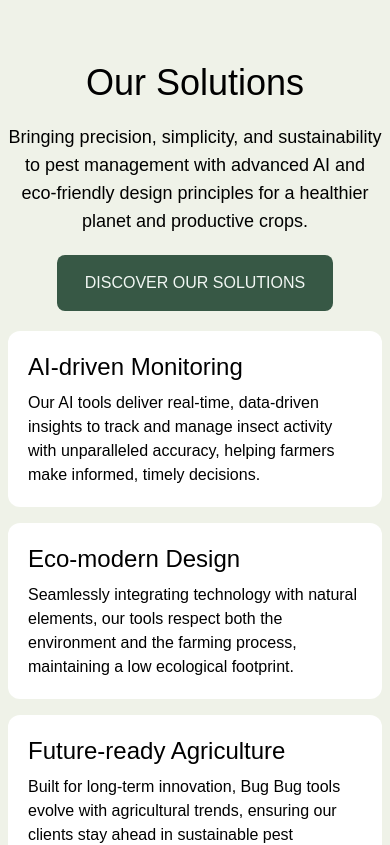
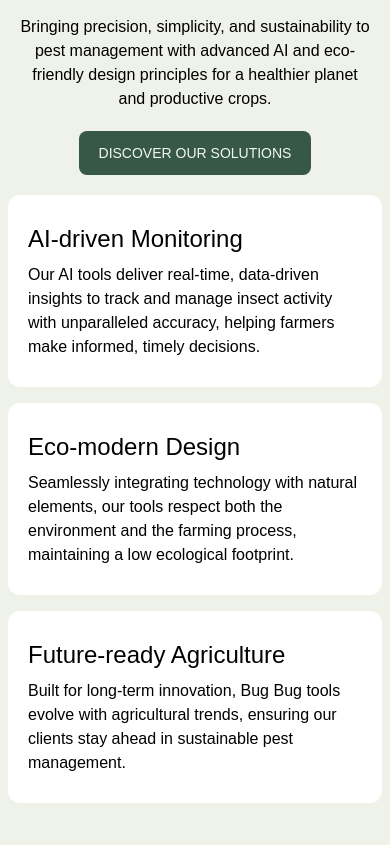
Before and after one commit to bagussuprapta/kreative-assembly, a React (Create React App) app: page / in a window 390 px wide. Shown: the part 1520-2365 px from the top of the page. Built offline with nearby package versions, Linux system fonts and the light colour scheme; the HTML template or start-up script is replaced by a standard one; a web font is replaced by a local one.

Commit message:
fix(our-solution): layout mobile to desktop

```diff
--- a/src/components/interface/OurSolution.jsx
+++ b/src/components/interface/OurSolution.jsx
@@ -1,27 +1,27 @@
 function OurSolution() {
   return (
-    <div className="mt-14 flex flex-col gap-y-5 py-12 md:flex md:flex-row md:gap-x-20 md:py-28">
-      <div className=" flex flex-col gap-y-5 md:w-1/2 justify-center">
-        <h2 className="text-4xl md:text-3xl lg:text-4xl xl:text-5xl xl:leading-tight text-center md:text-left">Our Solutions</h2>
-        <p className="text-center text-lg md:text-left">
-        Bringing precision, simplicity, and sustainability to pest management with advanced AI and eco-friendly design principles for a healthier planet and productive crops.
+    <div className="flex flex-col gap-y-5 md:flex md:flex-row md:gap-x-10 md:py-10">
+      <div className=" flex flex-col gap-y-5 justify-center md:w-1/3 lg:w-1/2">
+        <h2 className="text-3xl md:text-3xl lg:text-4xl xl:text-5xl xl:leading-tight text-center md:text-left">Our Solutions</h2>
+        <p className="text-center px-3 md:px-0 md:text-left">
+          Bringing precision, simplicity, and sustainability to pest management with advanced AI and eco-friendly design principles for a healthier planet and productive crops.
         </p>
         <div className="flex gap-x-3 place-self-center md:place-self-start">
-          <button className="px-7 py-4 bg-bugbug-600 text-bugbug-50 rounded-lg focus:outline-none">DISCOVER OUR SOLUTIONS</button>
+          <button className="px-5 py-3 text-sm bg-bugbug-600 text-bugbug-50 rounded-lg focus:outline-none">DISCOVER OUR SOLUTIONS</button>
         </div>
       </div>
-      <div className="flex flex-col gap-y-4 md:gap-y-4 md:w-1/2 xl:">
-        <div className='p-5 bg-white rounded-xl'>
-          <p className='text-2xl'>AI-driven Monitoring</p>
-          <p className='mt-2'>Our AI tools deliver real-time, data-driven insights to track and manage insect activity with unparalleled accuracy, helping farmers make informed, timely decisions.</p>
+      <div className="flex flex-col gap-y-4 md:gap-y-4 md:w-2/3 lg:w-1/2">
+        <div className="px-5 h-48 flex flex-col justify-center bg-white rounded-xl sm:h-40">
+          <p className="text-2xl">AI-driven Monitoring</p>
+          <p className="mt-2">Our AI tools deliver real-time, data-driven insights to track and manage insect activity with unparalleled accuracy, helping farmers make informed, timely decisions.</p>
         </div>
-        <div className='p-5 bg-white rounded-xl'>
-          <p className='text-2xl'>Eco-modern Design</p>
-          <p className='mt-2'>Seamlessly integrating technology with natural elements, our tools respect both the environment and the farming process, maintaining a low ecological footprint.</p>
+        <div className="px-5 h-48 flex flex-col justify-center bg-white rounded-xl sm:h-40">
+          <p className="text-2xl">Eco-modern Design</p>
+          <p className="mt-2">Seamlessly integrating technology with natural elements, our tools respect both the environment and the farming process, maintaining a low ecological footprint.</p>
         </div>
-        <div className='p-5 bg-white rounded-xl'>
-          <p className='text-2xl'>Future-ready Agriculture</p>
-          <p className='mt-2'>Built for long-term innovation, Bug Bug tools evolve with agricultural trends, ensuring our clients stay ahead in sustainable pest management.</p>
+        <div className="px-5 h-48 flex flex-col justify-center bg-white rounded-xl sm:h-40">
+          <p className="text-2xl">Future-ready Agriculture</p>
+          <p className="mt-2">Built for long-term innovation, Bug Bug tools evolve with agricultural trends, ensuring our clients stay ahead in sustainable pest management.</p>
         </div>
       </div>
     </div>
```
